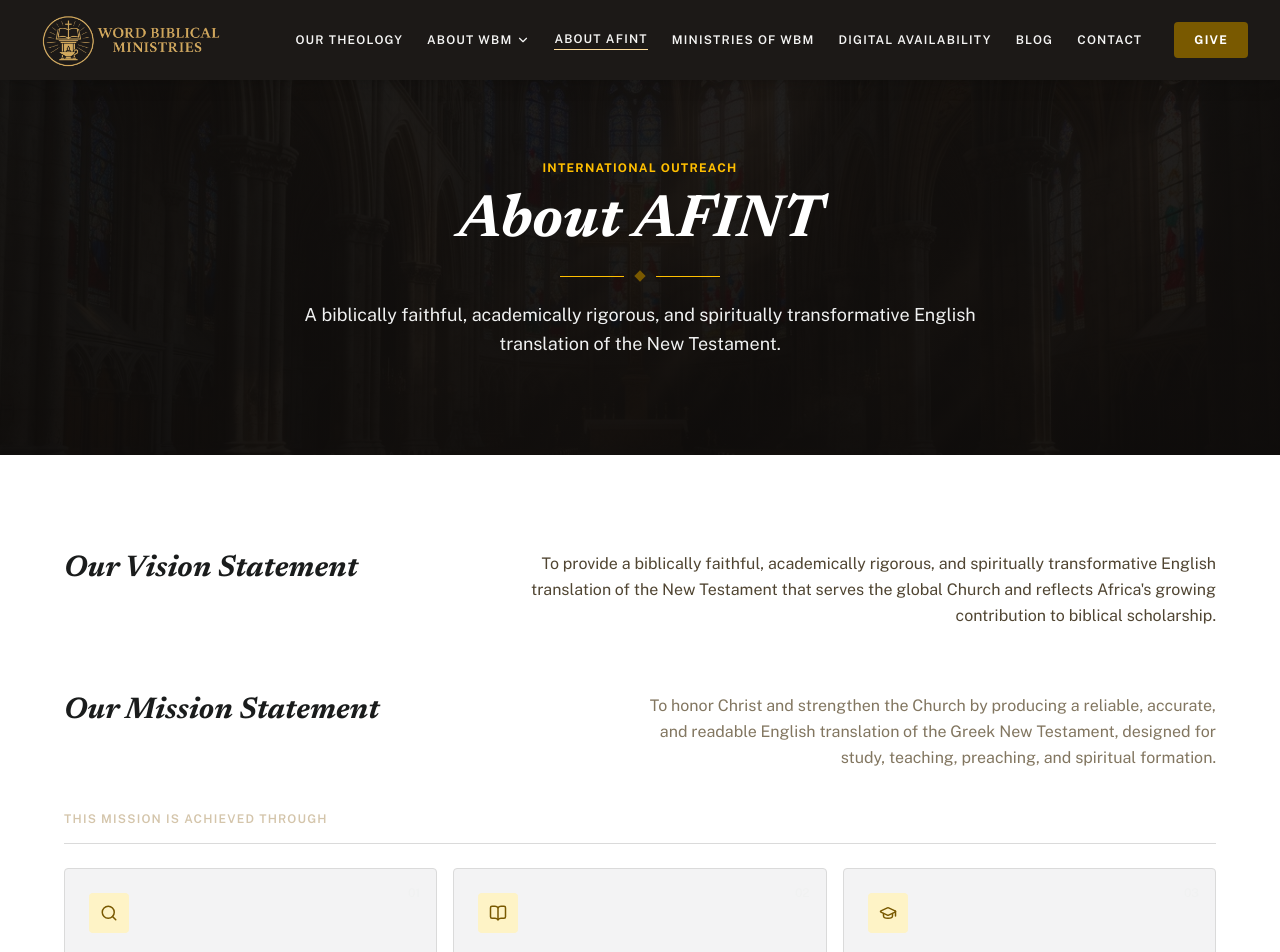
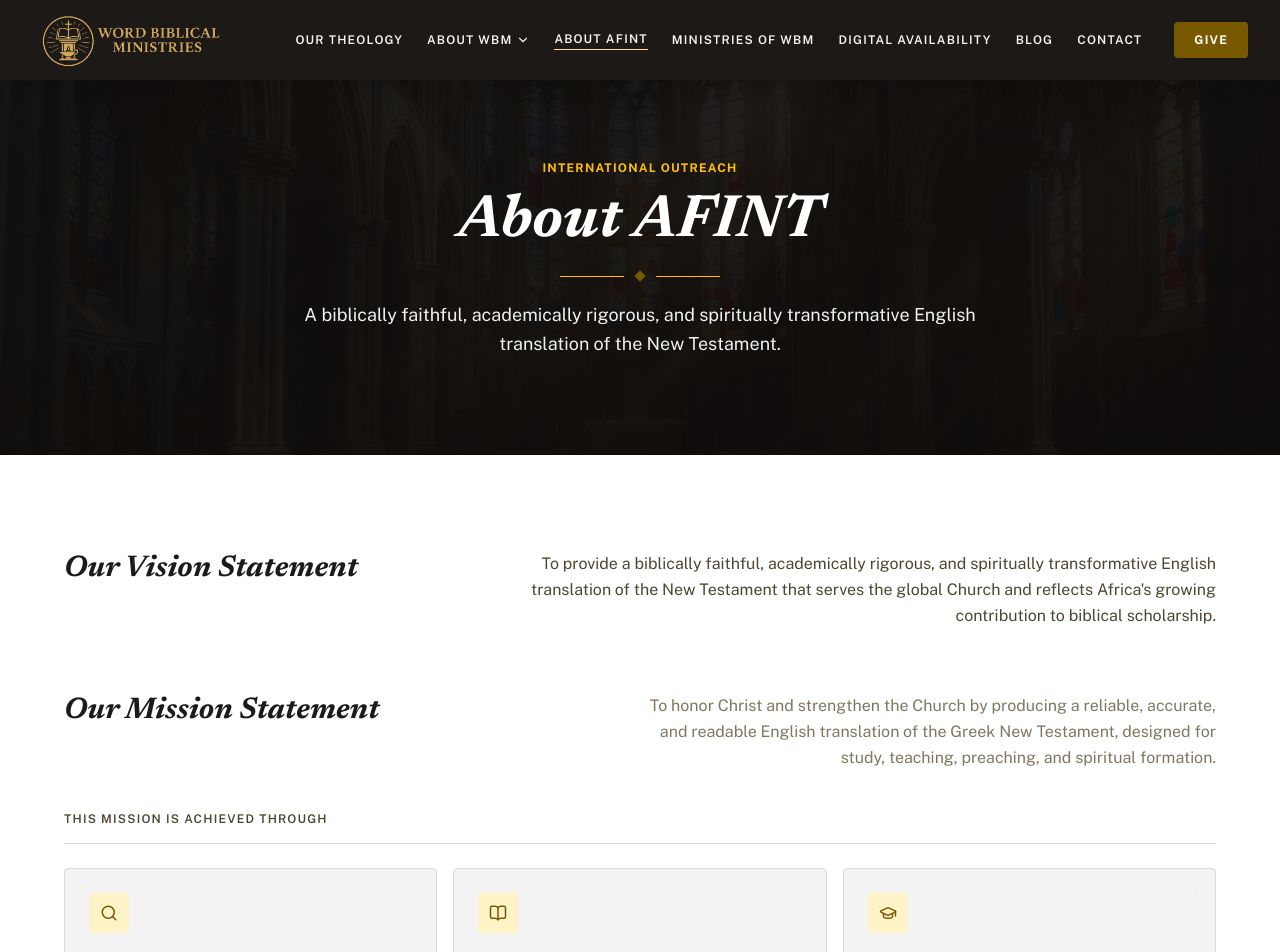
Before and after one commit to mayormankind/wordbiblicalministries, a Next.js app: page /about-afint in a window 1280 px wide. Shown: the top 952 px of the page. Built offline with nearby package versions, Linux system fonts and the light colour scheme.

Commit message:
Update text color class in AboutAFINT component

```diff
--- a/src/views/AboutAFINT.tsx
+++ b/src/views/AboutAFINT.tsx
@@ -124,7 +124,7 @@
                 </p>
               </div>
 
-              <p className="text-xs font-semibold uppercase tracking-widest text-outline-variant pb-4 mb-6 border-b border-surface-dim">
+              <p className="text-xs font-semibold uppercase tracking-widest text-on-surface-variant pb-4 mb-6 border-b border-surface-dim">
                 This mission is achieved through
               </p>
 
```
